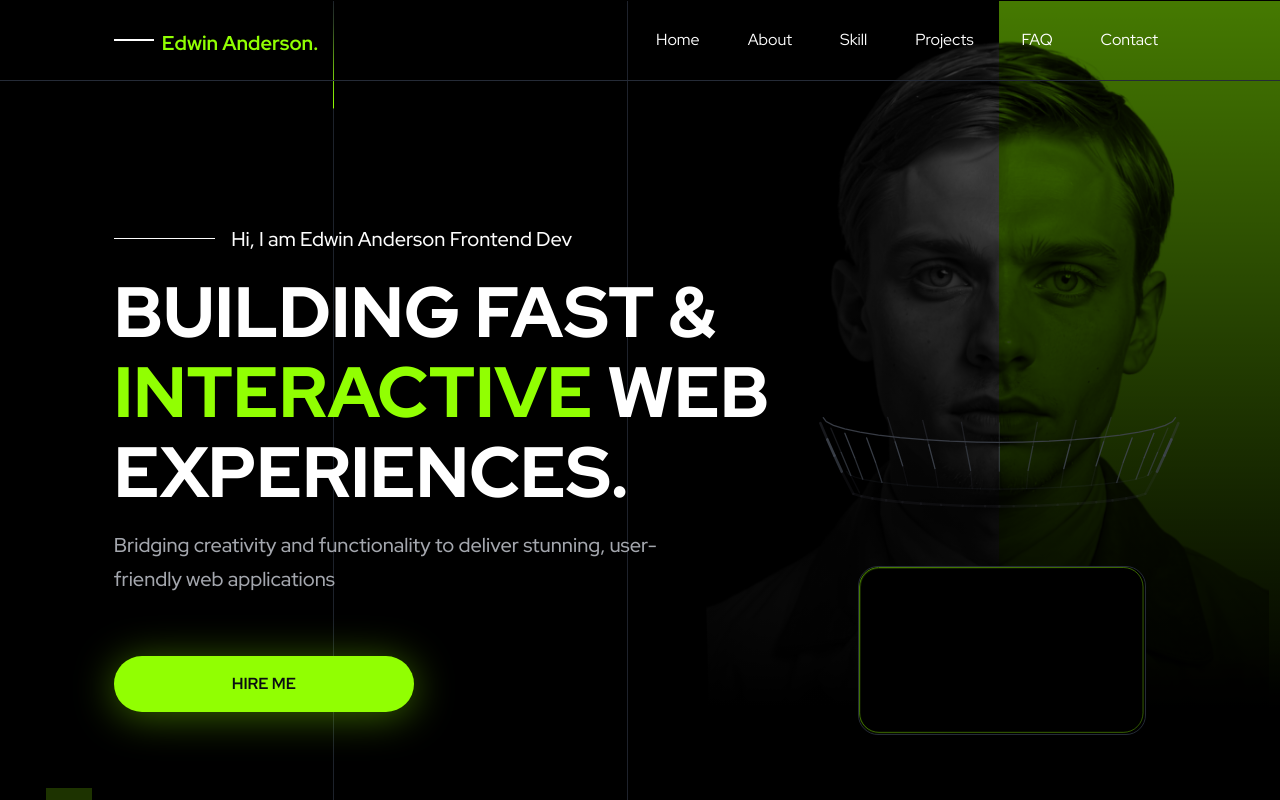
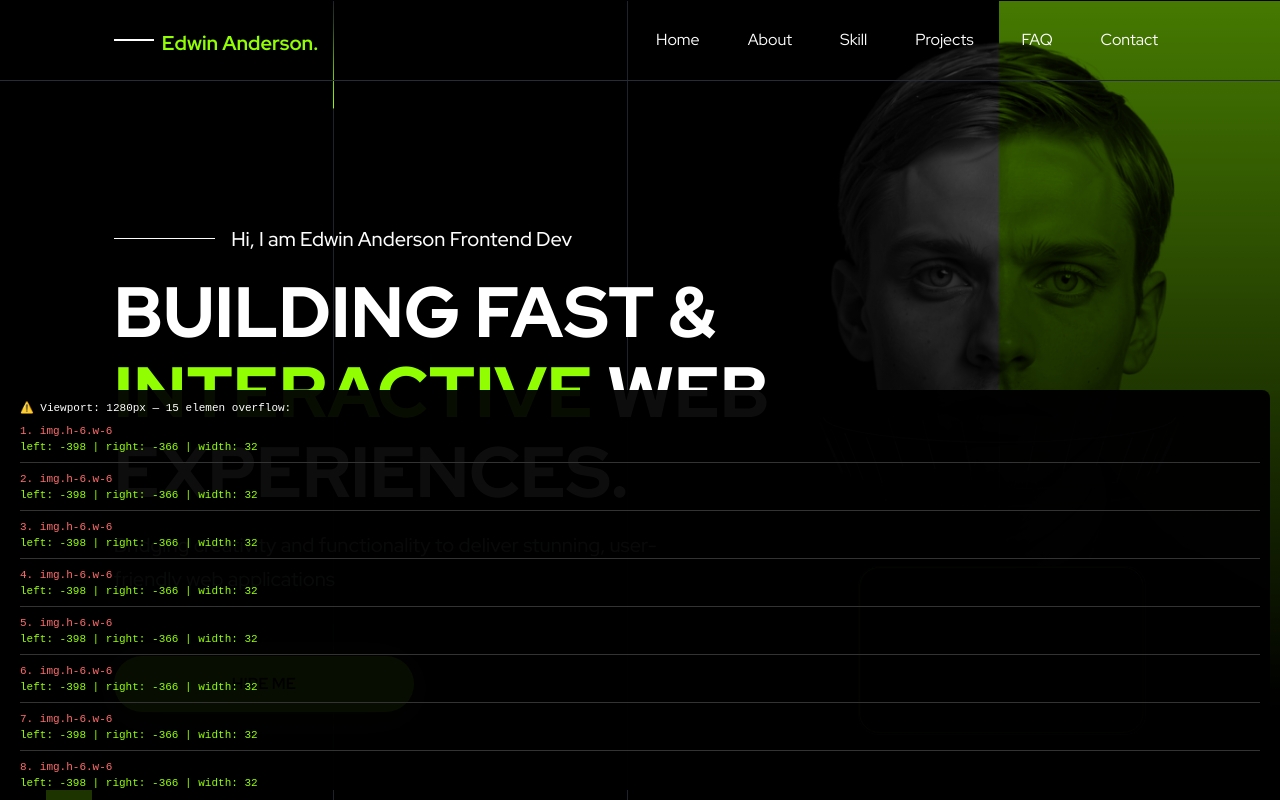
Before and after one commit to Yusuf-98/Portfolio-8, a Next.js app: page / in a window 1280 px wide. Shown: the top 800 px of the page. Built offline with nearby package versions, Linux system fonts and the light colour scheme.

Commit message:
debugging masalah layar goyang

```diff
--- a/app/layout.tsx
+++ b/app/layout.tsx
@@ -1,6 +1,7 @@
 import type { Metadata } from 'next';
 import { Red_Hat_Display } from 'next/font/google';
 import './globals.css';
+import { OverflowDebugger } from '@/components/debug/OverflowDebugger';
 
 const redHatDisplay = Red_Hat_Display({
   subsets: ['latin'],
@@ -21,6 +22,8 @@ export default function RootLayout({
 }>) {
   return (
     <html lang='en' className={`${redHatDisplay.variable}`}>
+      {children}
+      <OverflowDebugger />
       <body className='antialiased'>{children}</body>
     </html>
   );
--- /dev/null
+++ b/components/debug/OverflowDebugger.tsx
@@ -0,0 +1,127 @@
+'use client';
+
+import { useEffect, useState } from 'react';
+
+type Offender = {
+  tag: string;
+  className: string;
+  left: number;
+  right: number;
+  width: number;
+  path: string;
+};
+
+export function OverflowDebugger() {
+  const [offenders, setOffenders] = useState<Offender[]>([]);
+  const [viewportWidth, setViewportWidth] = useState(0);
+
+  useEffect(() => {
+    const scan = () => {
+      const docWidth = document.documentElement.clientWidth;
+      setViewportWidth(docWidth);
+
+      const all = document.querySelectorAll('*');
+      const found: Offender[] = [];
+
+      all.forEach((el) => {
+        const rect = el.getBoundingClientRect();
+        if (rect.right > docWidth + 1 || rect.left < -1) {
+          // Bangun "path" singkat biar gampang cari elemennya di kode
+          let path = el.tagName.toLowerCase();
+          if (el.id) path += `#${el.id}`;
+          if (el.className && typeof el.className === 'string') {
+            path += `.${el.className.split(' ').slice(0, 2).join('.')}`;
+          }
+
+          found.push({
+            tag: el.tagName,
+            className: typeof el.className === 'string' ? el.className : '',
+            left: Math.round(rect.left),
+            right: Math.round(rect.right),
+            width: Math.round(rect.width),
+            path,
+          });
+        }
+      });
+
+      // Urutkan dari yang paling parah overflow-nya
+      found.sort(
+        (a, b) => Math.abs(b.right - docWidth) - Math.abs(a.right - docWidth)
+      );
+      setOffenders(found.slice(0, 15)); // Ambil 15 teratas biar gak kebanyakan
+    };
+
+    // Scan setelah render selesai + animasi Framer Motion settle
+    const timer = setTimeout(scan, 1500);
+    window.addEventListener('resize', scan);
+
+    return () => {
+      clearTimeout(timer);
+      window.removeEventListener('resize', scan);
+    };
+  }, []);
+
+  if (offenders.length === 0) {
+    return (
+      <div
+        style={{
+          position: 'fixed',
+          bottom: 10,
+          left: 10,
+          right: 10,
+          zIndex: 999999,
+          background: 'rgba(0,150,0,0.95)',
+          color: 'white',
+          padding: '8px 12px',
+          borderRadius: 8,
+          fontSize: 12,
+          fontFamily: 'monospace',
+        }}
+      >
+        ✅ Tidak ada elemen overflow (viewport: {viewportWidth}px)
+      </div>
+    );
+  }
+
+  return (
+    <div
+      style={{
+        position: 'fixed',
+        bottom: 10,
+        left: 10,
+        right: 10,
+        maxHeight: '50vh',
+        overflowY: 'auto',
+        zIndex: 999999,
+        background: 'rgba(0,0,0,0.95)',
+        color: '#91ff02',
+        padding: '10px',
+        borderRadius: 8,
+        fontSize: 11,
+        fontFamily: 'monospace',
+        lineHeight: 1.5,
+      }}
+    >
+      <div style={{ color: 'white', marginBottom: 6 }}>
+        ⚠️ Viewport: {viewportWidth}px — {offenders.length} elemen overflow:
+      </div>
+      {offenders.map((o, i) => (
+        <div
+          key={i}
+          style={{
+            marginBottom: 8,
+            borderBottom: '1px solid #333',
+            paddingBottom: 6,
+          }}
+        >
+          <div style={{ color: '#ff6b6b' }}>
+            {i + 1}. {o.path}
+          </div>
+          <div>
+            left: {o.left} | right: {o.right} | width: {o.width}
+          </div>
+        </div>
+      ))}
+    </div>
+  );
+}
```
